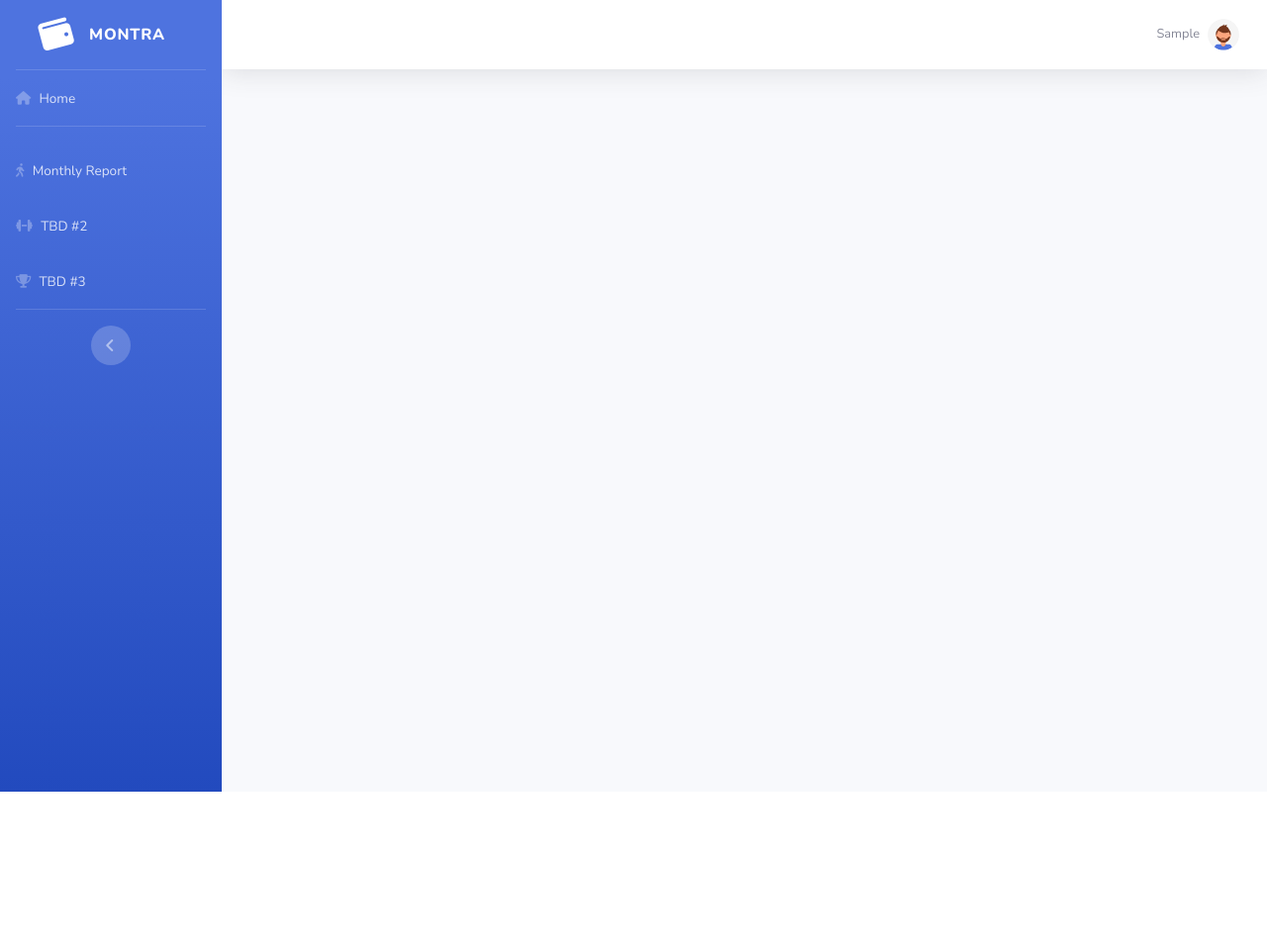
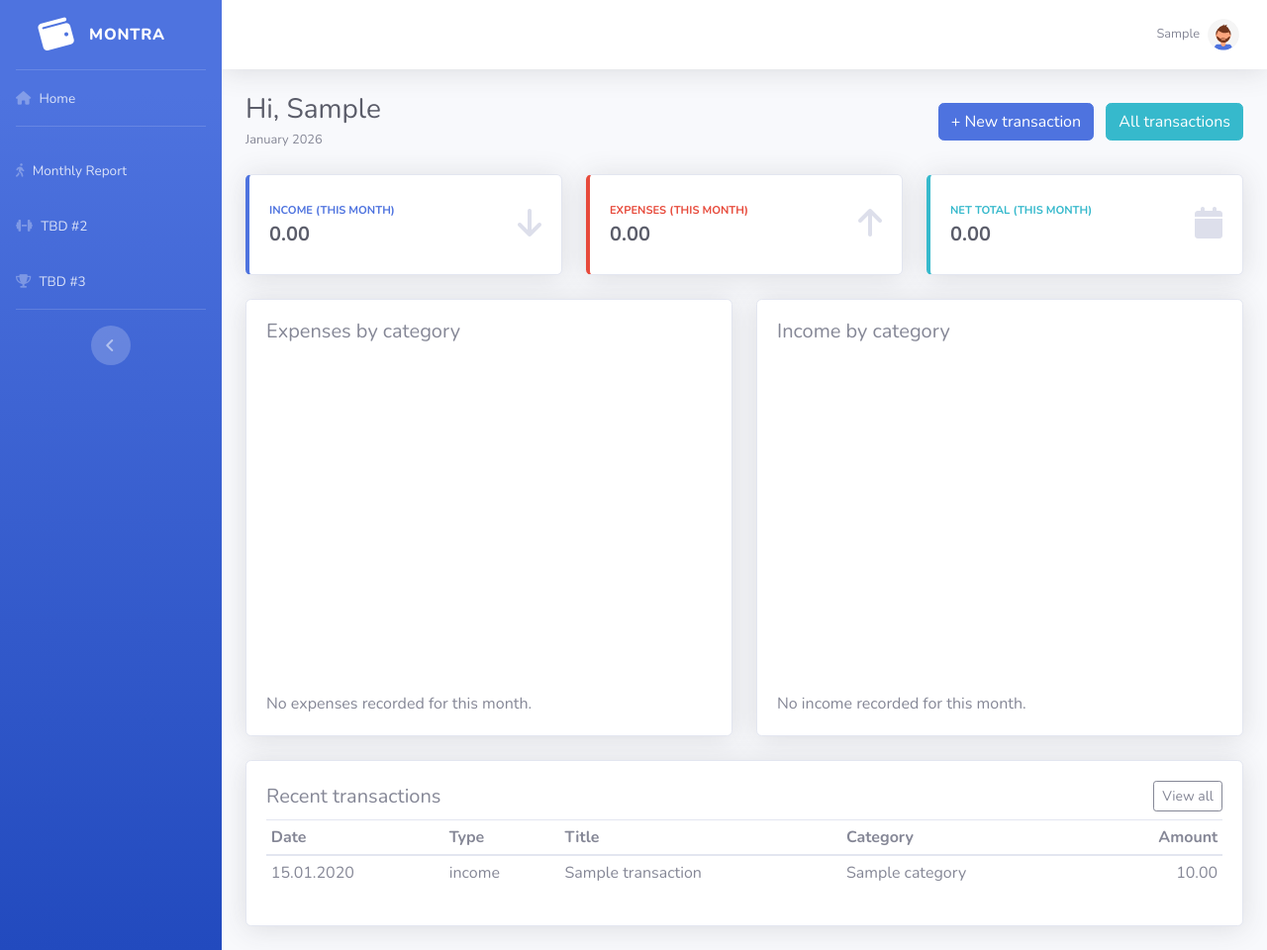
Before and after one commit to SlavicPixel/montra, a Django app: page / in a window 1280 px wide. Shown: the whole page at 99% size. Before the commit the page ends 800 px from the top, so only its background shows below. Run offline with Django 5.2, Linux system fonts and the light colour scheme; a user stored in the database is signed in; tables that the repository leaves empty hold one stand-in row (values such as "Sample post"); a map, chart or similar area stays blank; some libraries are stand-ins or nearby versions.

Commit message:
Implement homepage dashboard with monthly totals, charts and recent transactions

```diff
--- /dev/null
+++ b/montra/static/montra/js/dashboard_pies.js
@@ -0,0 +1,60 @@
+    const expLabels = JSON.parse(document.getElementById("exp-labels").textContent);
+    const expValues = JSON.parse(document.getElementById("exp-values").textContent);
+    const incLabels = JSON.parse(document.getElementById("inc-labels").textContent);
+    const incValues = JSON.parse(document.getElementById("inc-values").textContent);
+
+    const COLORS = [
+      "#4e73df", "#1cc88a", "#36b9cc", "#f6c23e",
+      "#e74a3b", "#858796", "#fd7e14", "#20c997",
+      "#6f42c1", "#0dcaf0"
+    ];
+
+    function makeColors(values) {
+      return values.map((_, i) => COLORS[i % COLORS.length]);
+    }
+
+    if (expValues.length) {
+      new Chart(document.getElementById("expenseDonut"), {
+        type: "doughnut",
+        data: {
+          labels: expLabels,
+          datasets: [{
+            data: expValues,
+            backgroundColor: makeColors(expValues),
+            borderColor: "#ffffff",
+            borderWidth: 1
+          }]
+        },
+        options: {
+          cutoutPercentage: 60,
+          responsive: true,
+          maintainAspectRatio: false,
+          legend: {
+            position: "bottom"
+          }
+        }
+      });
+    }
+
+    if (incValues.length) {
+      new Chart(document.getElementById("incomeDonut"), {
+        type: "doughnut",
+        data: {
+          labels: incLabels,
+          datasets: [{
+            data: incValues,
+            backgroundColor: makeColors(incValues),
+            borderColor: "#ffffff",
+            borderWidth: 1
+          }]
+        },
+        options: {
+          cutoutPercentage: 60,
+          responsive: true,
+          maintainAspectRatio: false,
+          legend: {
+            position: "bottom"
+          }
+        }
+      });
+    }
--- a/transactions/templates/transactions/dashboard.html
+++ b/transactions/templates/transactions/dashboard.html
@@ -2,8 +2,159 @@
 {% load static %}
 {% block content %}
 
+<div class="container-fluid">
+
+  <div class="d-sm-flex align-items-center justify-content-between mb-4">
+    <div>
+      <h1 class="h3 mb-0 text-gray-800">Hi, {{ user.first_name }}</h1>
+      <small class="text-muted">{{ month_label }}</small>
+    </div>
+
+    <div>
+      <a class="btn btn-primary mr-2" href="{% url 'transaction-create' %}">+ New transaction</a>
+      <a class="btn btn-info" href="{% url 'transaction-list' %}">All transactions</a>
+    </div>
+  </div>
+
+  <!-- Stat cards -->
+  <div class="row">
+
+    <div class="col-xl-4 col-md-6 mb-4">
+      <div class="card border-left-primary shadow h-100 py-2">
+        <div class="card-body">
+          <div class="row no-gutters align-items-center">
+            <div class="col mr-2">
+              <div class="text-xs font-weight-bold text-primary text-uppercase mb-1">Income (this month)</div>
+              <div class="h5 mb-0 font-weight-bold text-gray-800">{{ income_total|floatformat:2 }}</div>
+            </div>
+            <div class="col-auto">
+              <i class="fas fa-arrow-down fa-2x text-gray-300"></i>
+            </div>
+          </div>
+        </div>
+      </div>
+    </div>
+
+    <div class="col-xl-4 col-md-6 mb-4">
+      <div class="card border-left-danger shadow h-100 py-2">
+        <div class="card-body">
+          <div class="row no-gutters align-items-center">
+            <div class="col mr-2">
+              <div class="text-xs font-weight-bold text-danger text-uppercase mb-1">Expenses (this month)</div>
+              <div class="h5 mb-0 font-weight-bold text-gray-800">{{ expense_total|floatformat:2 }}</div>
+            </div>
+            <div class="col-auto">
+              <i class="fas fa-arrow-up fa-2x text-gray-300"></i>
+            </div>
+          </div>
+        </div>
+      </div>
+    </div>
+
+    <div class="col-xl-4 col-md-6 mb-4">
+      <div class="card border-left-info shadow h-100 py-2">
+        <div class="card-body">
+          <div class="row no-gutters align-items-center">
+            <div class="col mr-2">
+              <div class="text-xs font-weight-bold text-info text-uppercase mb-1">Net total (this month)</div>
+              <div class="h5 mb-0 font-weight-bold text-gray-800">{{ net_total|floatformat:2 }}</div>
+            </div>
+            <div class="col-auto">
+              <i class="fas fa-calendar fa-2x text-gray-300"></i>
+            </div>
+          </div>
+        </div>
+      </div>
+    </div>
+
+  </div>
+
+  <!-- Charts -->
+  <div class="row">
+
+    <div class="col-lg-6 mb-4">
+      <div class="card shadow h-100">
+        <div class="card-body">
+          <h5 class="card-title mb-3">Expenses by category</h5>
+          <div style="height: 320px;">
+            <canvas id="expenseDonut"></canvas>
+          </div>
+          {% if not exp_values %}
+            <p class="text-muted mt-3 mb-0">No expenses recorded for this month.</p>
+          {% endif %}
+        </div>
+      </div>
+    </div>
+
+    <div class="col-lg-6 mb-4">
+      <div class="card shadow h-100">
+        <div class="card-body">
+          <h5 class="card-title mb-3">Income by category</h5>
+          <div style="height: 320px;">
+            <canvas id="incomeDonut"></canvas>
+          </div>
+          {% if not inc_values %}
+            <p class="text-muted mt-3 mb-0">No income recorded for this month.</p>
+          {% endif %}
+        </div>
+      </div>
+    </div>
+
+  </div>
+
+  <!-- Recent transactions -->
+  <div class="row">
+    <div class="col-12 mb-4">
+      <div class="card shadow">
+        <div class="card-body">
+          <div class="d-flex align-items-center justify-content-between mb-2">
+            <h5 class="card-title mb-0">Recent transactions</h5>
+            <a href="{% url 'transaction-list' %}" class="btn btn-sm btn-outline-secondary">View all</a>
+          </div>
+
+          {% if recent %}
+            <div class="table-responsive">
+              <table class="table table-sm align-middle">
+                <thead>
+                  <tr>
+                    <th>Date</th>
+                    <th>Type</th>
+                    <th>Title</th>
+                    <th>Category</th>
+                    <th class="text-right">Amount</th>
+                  </tr>
+                </thead>
+                <tbody>
+                  {% for t in recent %}
+                    <tr>
+                      <td>{{ t.date|date:"d.m.Y" }}</td>
+                      <td>{{ t.kind }}</td>
+                      <td>{{ t.title }}</td>
+                      <td>{{ t.category.name }}</td>
+                      <td class="text-right">{{ t.amount|floatformat:2 }}</td>
+                    </tr>
+                  {% endfor %}
+                </tbody>
+              </table>
+            </div>
+          {% else %}
+            <p class="text-muted mb-0">No transactions yet.</p>
+          {% endif %}
+        </div>
+      </div>
+    </div>
+  </div>
+
+</div>
+
+{{ exp_labels|json_script:"exp-labels" }}
+{{ exp_values|json_script:"exp-values" }}
+{{ inc_labels|json_script:"inc-labels" }}
+{{ inc_values|json_script:"inc-values" }}
+
 {% endblock content %}
+
 {% block javascript %}
-    <script src="{% static "montra/vendor/chart.js/Chart.min.js" %}"></script>
-    <script src="{% static "montra/js/goal-pie.js" %}"></script>
+  <script src="{% static "montra/vendor/chart.js/Chart.min.js" %}"></script>
+  <script src="{% static "montra/js/dashboard_pies.js" %}"></script>
 {% endblock javascript %}
--- a/transactions/views.py
+++ b/transactions/views.py
@@ -4,21 +4,103 @@ from django.contrib.auth.mixins import LoginRequiredMixin, UserPassesTestMixin
 from django.views.generic import ListView, CreateView, UpdateView, DeleteView
 from django.urls import reverse_lazy
 from django.http import JsonResponse
-from django.db.models import Q, Sum, Avg, Count
+from django.utils import timezone as dj_timezone
+from django.db.models import Q, Sum, Avg, Count, DecimalField, Value
+from django.db.models.functions import Coalesce
 
 from .forms import TransactionForm
 from .models import Transaction, MonthlyCategoryReport
 from .reports import get_monthly_category_report
 from montra.exchange_rates import get_latest_rates, get_top_rates, TOP_CURRENCIES
 
-from datetime import datetime, timezone
+from datetime import datetime, timezone, date
 from logging import getLogger
+from decimal import Decimal
 
 logger = getLogger(__name__)
 
 @login_required
 def dashboard_view(request):
-    return render(request, "transactions/dashboard.html")
+    now = dj_timezone.localtime()
+    month_start = now.replace(day=1, hour=0, minute=0, second=0, microsecond=0)
+
+    if month_start.month == 12:
+        next_month_start = month_start.replace(year=month_start.year + 1, month=1)
+    else:
+        next_month_start = month_start.replace(month=month_start.month + 1)
+
+    month_qs = Transaction.objects.filter(
+        user=request.user,
+        date__gte=month_start.date(),
+        date__lt=next_month_start.date(),
+    ).select_related("category")
+
+    zero_decimal = Value(
+        Decimal("0.00"),
+        output_field=DecimalField(max_digits=10, decimal_places=2),
+    )
+
+    income_total = month_qs.filter(kind="income").aggregate(
+        total=Coalesce(Sum("amount"), zero_decimal)
+    )["total"]
+
+    expense_total = month_qs.filter(kind="expense").aggregate(
+        total=Coalesce(Sum("amount"), zero_decimal)
+    )["total"]
+
+    net_total = income_total - expense_total
+
+    expense_by_cat = (
+        month_qs.filter(kind="expense")
+        .values("category__name")
+        .annotate(total=Coalesce(Sum("amount"), zero_decimal))
+        .order_by("-total")
+    )
+
+    income_by_cat = (
+        month_qs.filter(kind="income")
+        .values("category__name")
+        .annotate(total=Coalesce(Sum("amount"), zero_decimal))
+        .order_by("-total")
+    )
+
+    def top_n_plus_other(rows, n=6, other_label="Other"):
+        rows = list(rows)
+        top = rows[:n]
+
+        other_sum = sum(
+            (r["total"] for r in rows[n:]),
+            start=Decimal("0.00"),
+        )
+
+        if other_sum > 0:
+            top.append({"category__name": other_label, "total": other_sum})
+
+        labels = [r["category__name"] or "Uncategorized" for r in top]
+        values = [float(r["total"]) for r in top]
+        return labels, values
+
+    exp_labels, exp_values = top_n_plus_other(expense_by_cat)
+    inc_labels, inc_values = top_n_plus_other(income_by_cat)
+
+    recent = (
+        Transaction.objects.filter(user=request.user)
+        .select_related("category")
+        .order_by("-date", "-id")[:10]
+    )
+
+    context = {
+        "month_label": month_start.strftime("%B %Y"),
+        "income_total": income_total,
+        "expense_total": expense_total,
+        "net_total": net_total,
+        "exp_labels": exp_labels,
+        "exp_values": exp_values,
+        "inc_labels": inc_labels,
+        "inc_values": inc_values,
+        "recent": recent,
+    }
+    return render(request, "transactions/dashboard.html", context)
 
 
 class TransactionListView(LoginRequiredMixin, ListView):
@@ -76,9 +158,7 @@ class TransactionDeleteView(LoginRequiredMixin, UserPassesTestMixin, DeleteView)
     def test_func(self):
         return self.get_object().user == self.request.user
 
-from django.shortcuts import render
-from datetime import date
-from .reports import get_monthly_category_report
+
 
 @login_required
 def monthly_report_view(request):
```
